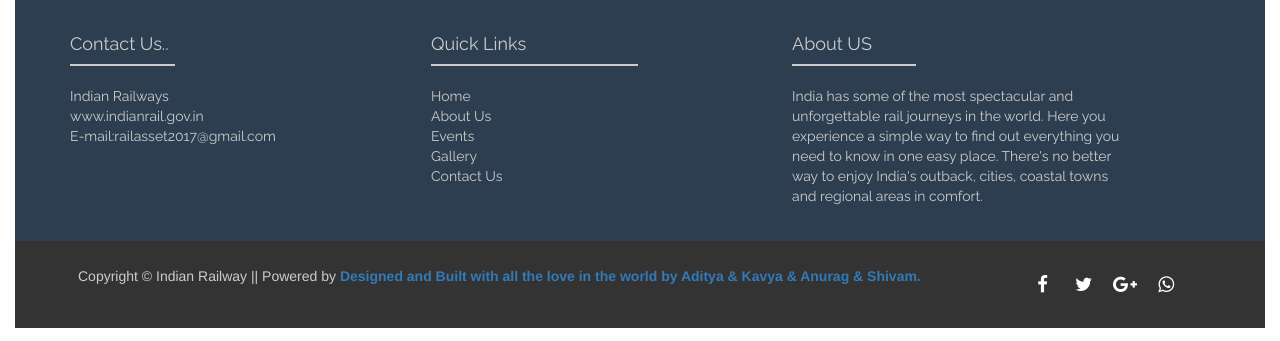
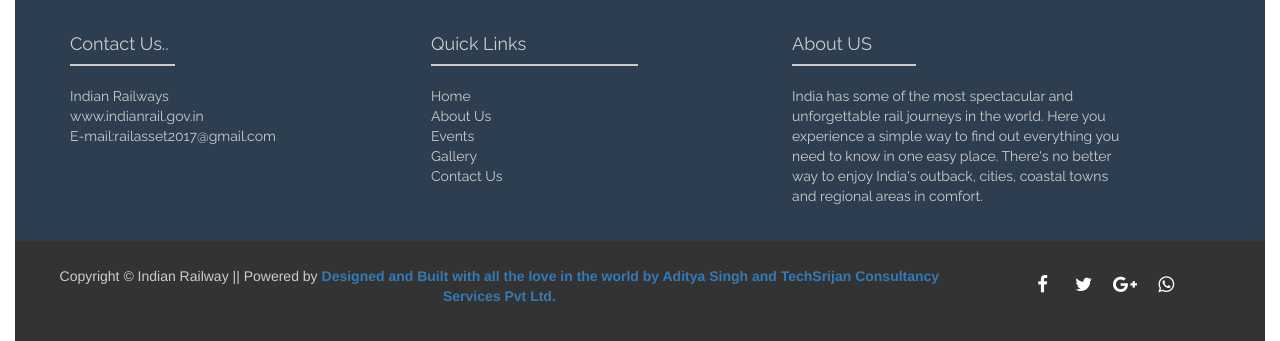
Before and after one commit to adityasingh-bot/RailAsset-Management-System, a PHP site: page /index.php in a window 1280 px wide. Shown: the part 2927-3268 px from the top of the page. Run offline with PHP 8.4, Linux system fonts and the light colour scheme; some libraries are stand-ins or nearby versions.

Commit message:
Update footer.php

```diff
--- a/imp/footer.php
+++ b/imp/footer.php
@@ -42,7 +42,7 @@
       									<div class="container-fluid" id="last">
 
                                                          <div class="col-lg-9">
-                     <p> Copyright © Indian Railway || Powered by <strong style="color:#005BB7;"><a href="#">Designed and Built with all the love in the world by Aditya & Kavya & Anurag & Shivam.</a></strong> </p>
+                     <p> Copyright © Indian Railway || Powered by <strong style="color:#005BB7;"><a href="#">Designed and Built with all the love in the world by Aditya Singh and TechSrijan Consultancy Services Pvt Ltd.</a></strong> </p>
                                                         </div>
                    <div class="col-lg-3" style="color:#FFFFFF; padding-left:0px;">
 
```
